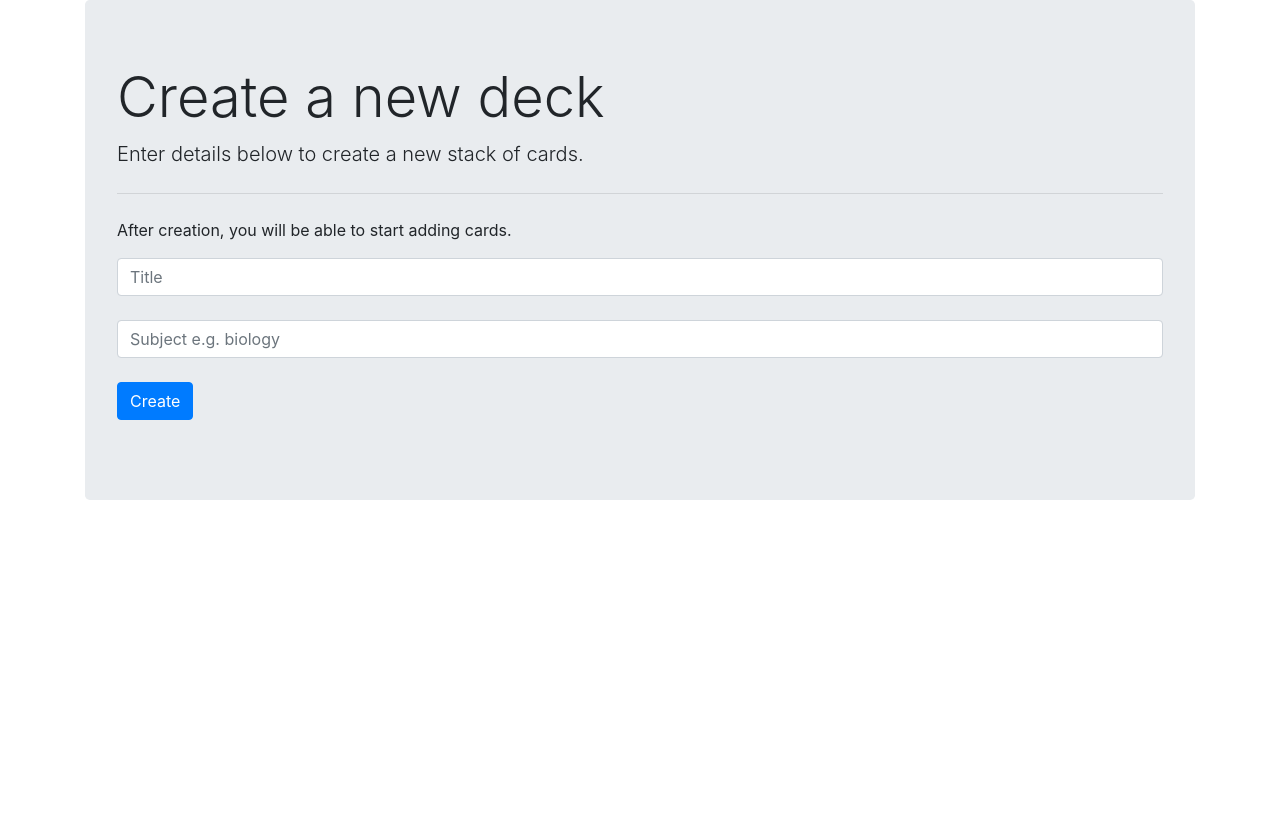
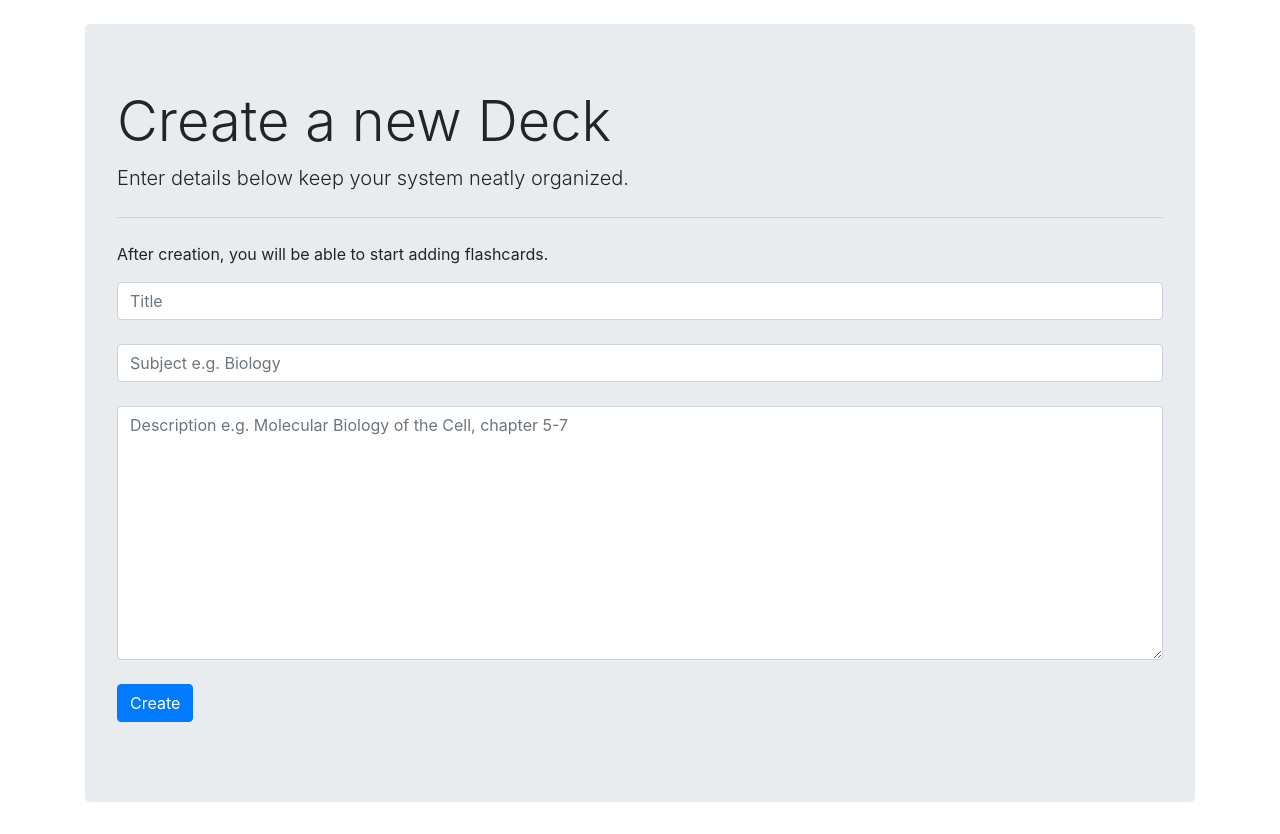
Before and after one commit to tdijkmans/FlashCards, a Django app: page /deck/create/ in a window 1280 px wide. Shown: the part 56-890 px from the top of the page. Before the commit the page ends 556 px from the top, so only its background shows below. Run offline with Django 3.2, Linux system fonts and the light colour scheme; some libraries are stand-ins or nearby versions.

Commit message:
Weer een

```diff
--- a/flash/cardmaker/admin.py
+++ b/flash/cardmaker/admin.py
@@ -5,7 +5,7 @@ from .models import Deck, Card
 
 
 class DeckAdmin(admin.ModelAdmin):
-    fields = ['title', 'subject', 'creator']
+    fields = ['title', 'subject', 'creator', 'description']
 
 
 class CardAdmin(admin.ModelAdmin):
--- a/flash/cardmaker/forms.py
+++ b/flash/cardmaker/forms.py
@@ -9,26 +9,23 @@ class CardForm(ModelForm):
     class Meta:
         model = Card
         fields = ('question', 'answer', 'deck')
-        widgets = {'question':
-                                Textarea(attrs={
-                                'label':'hi!',
-                                'cols':33,
-                                'rows':7,
-                                'placeholder': "Write your question or term here",
-                                'autofocus': True}),
-                    'answer':
-                                Textarea(attrs={
-                                'cols':33,
-                                'rows':7,
-                                'placeholder': "Write your answer or definition here",
-                                'autofocus': True}),
-                    }
+        # widgets = {'question':
+        #                         Textarea(attrs={
+        #                         'class':'form-control',
+        #                         'placeholder': "Write your question or term here",
+        #                         'autofocus': True}),
+        #             'answer':
+        #                         Textarea(attrs={
+        #                         'class':'form-control',
+        #                         'placeholder': "Write your answer or definition here",
+        #                         'autofocus': True}),
+        #             }
 
 
 class DeckForm(ModelForm):
     class Meta:
         model = Deck
-        fields = ('title', 'subject')
+        fields = ('title', 'subject', 'description')
         widgets = {'title':
                                 TextInput(attrs={
                                 'class': 'form-control',
@@ -37,6 +34,28 @@ class DeckForm(ModelForm):
                     'subject':
                                 TextInput(attrs={
                                 'class': 'form-control',
-                                'placeholder': "Subject e.g. biology",
+                                'placeholder': "Subject e.g. Biology",
+                                }),
+                    'description':
+                                Textarea(attrs={
+                                'class': 'form-control',
+                                'placeholder': "Description e.g. Molecular Biology of the Cell, chapter 5-7",
                                 }),
                     }
+
+
+CardFormSet = inlineformset_factory(
+                Deck, Card,
+                fields=('question','answer'),
+                can_delete=False,
+                extra=1,
+                widgets={
+                    'question': TextInput(attrs={"class":"form-control form-control-lg",
+                                                    "placeholder":"Question",}),
+                    'answer': TextInput(attrs={"class":"form-control",
+                                                    "placeholder":"Answer"}),
+
+
+                        }
+
+                )
--- a/flash/cardmaker/models.py
+++ b/flash/cardmaker/models.py
@@ -8,6 +8,7 @@ from django.urls import reverse
 class Deck(models.Model):
     title = models.CharField(max_length=200)
     subject = models.CharField(max_length=200)
+    description = models.TextField(max_length=500, blank=True)
     creator = models.ForeignKey(User, on_delete=models.CASCADE)
 
     def __str__(self):
--- a/flash/cardmaker/templates/cardmaker/deck_form.html
+++ b/flash/cardmaker/templates/cardmaker/deck_form.html
@@ -4,12 +4,13 @@
 
 <div class="container">
 
-    <div class="jumbotron">
-      <h1 class="display-4">Create a new deck</h1>
-      <p class="lead">Enter details below to create a new stack of cards.</p>
+
+<div class="jumbotron">
+
+      <h1 class="display-4">Create a new Deck</h1>
+      <p class="lead">Enter details below keep your system neatly organized.</p>
       <hr class="my-4">
-      <p>After creation, you will be able to start adding cards.</p>
-
+      <p>After creation, you will be able to start adding flashcards.</p>
 
         <form method="POST">
            {% csrf_token %}
@@ -19,16 +20,15 @@
              <br>
              {{form.subject }}
              <br>
+             {{form.description }}
+             <br>
              <button type="submit" class="btn btn-primary btn-m">Create</button>
            </div>
 
+         </form>
+</div>
 
-
-         </form>
-
-     </div>
-
-  </div>
+</div>
 
 
 {% endblock %}
--- a/flash/cardmaker/views.py
+++ b/flash/cardmaker/views.py
@@ -1,8 +1,8 @@
 from django.shortcuts import render
 from cardmaker.models import Card, Deck
-from cardmaker.forms import CardForm, DeckForm
+from cardmaker.forms import CardForm, DeckForm, CardFormSet
 from django.shortcuts import redirect
-from django.forms import modelformset_factory, inlineformset_factory
+
 from django.views.generic.edit import CreateView
 
 
@@ -25,7 +25,7 @@ def show_all_decks(request):
     return render(request, 'show_all_decks.html', context)
 
 
-def delete_deck(request, stack_id):
+def delete_deck(request, deck_id):
     deck_to_delete = Deck.objects.get(id=deck_id)
     deck_to_delete.delete()
     return redirect('all_decks')
@@ -43,8 +43,7 @@ class DeckCreate(CreateView):
 
 
 def create_cards(request, deck_id):
-    deck = Deck.objects.get(pk=stack_id)
-    CardFormSet = inlineformset_factory(Deck, Card, fields=('question','answer'))
+    deck = Deck.objects.get(pk=deck_id)
 
     if request.method == 'POST':
         formset = CardFormSet(request.POST, instance = deck)
@@ -52,5 +51,5 @@ def create_cards(request, deck_id):
             formset.save()
             return redirect('create_cards', deck_id)
 
-    formset = CardFormSet(instance=stack)
+    formset = CardFormSet(instance=deck)
     return render(request, 'create_cards.html', {'formset':formset, 'deck': deck})
--- a/flash/templates/base.html
+++ b/flash/templates/base.html
@@ -75,6 +75,7 @@
         </div>
     </nav>
 
+<br>
 
   {% block content %}
 
```
Also changed, not shown: flash/cardmaker/templates/create_cards.html (+16 -1 lines), flash/cardmaker/templates/show_all_decks.html (+25 -15 lines), flash/cardmaker/migrations/0002_deck_description.py (added), flash/db.sqlite3, flash/static/images/default_card_img.png (added), flash/static/images/oak.jpg (added).
